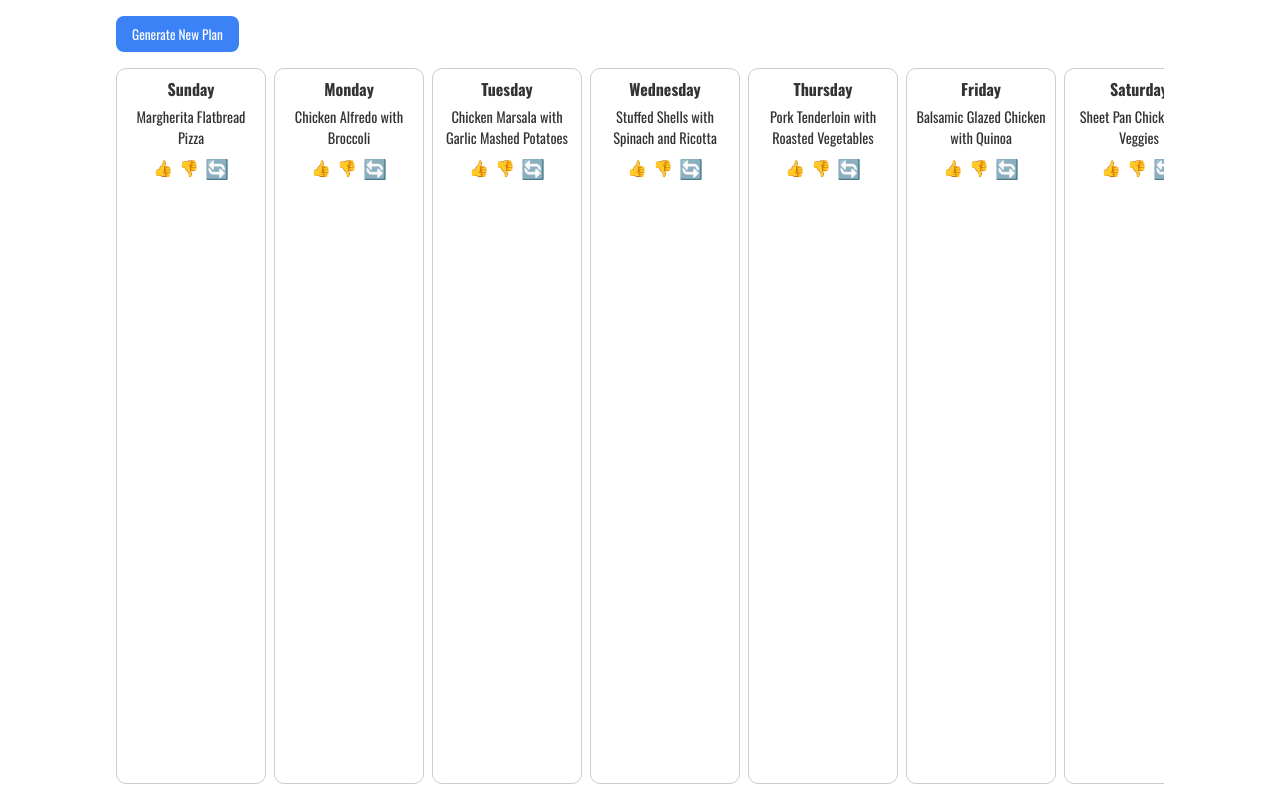
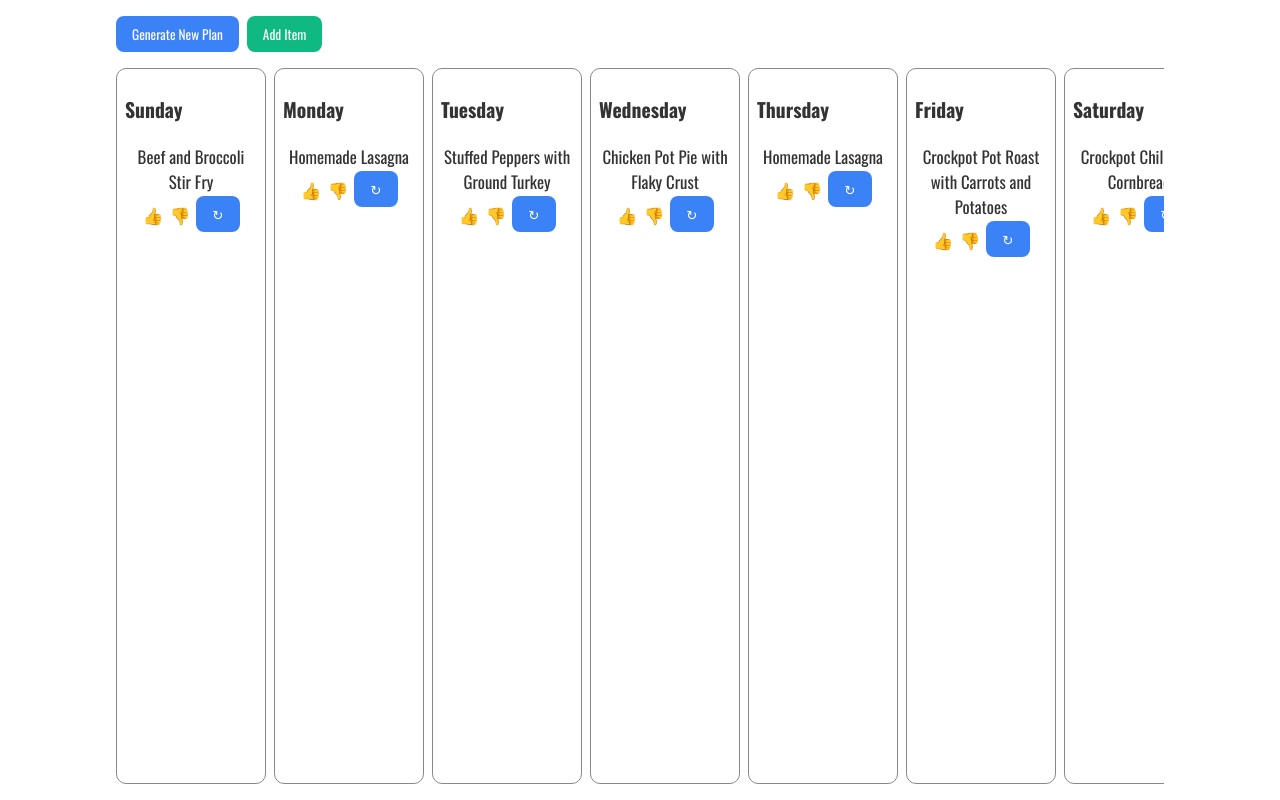
Before and after one commit to festaman/Dakplanner2, a plain HTML site: page index.html in a window 1280 px wide. Drawn offline with nearby package versions, Linux system fonts and the light colour scheme.

Commit message:
Update index.html

```diff
--- a/index.html
+++ b/index.html
@@ -19,30 +19,38 @@ INSTRUCTIONS FOR DAKBOARD SETUP:
   <style>
     html, body { font-family: 'Oswald', sans-serif; margin: 0; padding: 0; width: 100%; height: 100%; background: transparent; color: #333333; display: flex; justify-content: center; }
     main { display: flex; flex-direction: column; padding: 1rem; width: 100%; max-width: 1080px; height: 100%; box-sizing: border-box; }
-    .controls { display: flex; justify-content: flex-start; flex-wrap: wrap; margin-bottom: 1rem; }
+    .controls { display: flex; justify-content: flex-start; flex-wrap: wrap; margin-bottom: 1rem; gap: .5rem; }
     button { background: #3b82f6; color: white; border: none; border-radius: 8px; padding: 0.5rem 1rem; cursor: pointer; font-family: 'Oswald', sans-serif; }
     button:hover { background: #2563eb; }
-    #mealContainer { display: flex; gap: 0.5rem; flex-grow: 1; overflow-x: auto; }
-    .meal-day { background: rgba(255,255,255,0.1); border-radius: 10px; padding: 0.5rem; flex: 1 1 calc(14% - 0.5rem); min-width: 150px; color: #333333; box-sizing: border-box; border: 1px solid #cccccc; font-size: 0.9rem; display: flex; flex-direction: column; justify-content: flex-start; }
-    .meal-day h3 { margin: 0 0 0.3rem 0; color: #333333; font-size: 1rem; text-align: center; }
+    #mealContainer { display: flex; gap: 0.5rem; flex-grow: 1; overflow-x: auto; align-items: stretch; }
+    .meal-day { background: rgba(255,255,255,0.1); border: 1px solid #888888; border-radius: 10px; padding: 0.4rem 0.5rem 0.3rem 0.5rem; flex: 1 1 calc(14% - 0.5rem); min-width: 150px; color: #333333; box-sizing: border-box; font-size: 1.05rem; display: flex; flex-direction: column; justify-content: flex-start; height: 100%; }
+    .meal-day h3 {$1 font-size: 1.15rem;}
     .meal-day p, .meal-day .meal-name { color: #333333; margin: 0; text-align: center; }
-    .rating { margin-top: 0.3rem; display: flex; justify-content: center; align-items: center; gap: 6px; }
-    .thumb { cursor: pointer; font-size: 1rem; }
-    .thumb.up.active { color: #16a34a; }
-    .thumb.down.active { color: #dc2626; }
-    .replace-btn { background: transparent; border: none; cursor: pointer; font-size: 1.2rem; padding: 0; }
+    .rating { margin-top: 0.15rem; margin-bottom: 0; display: flex; justify-content: center; align-items: center; gap: 6px; }
+    .thumb {$1 font-size: 1.2rem;}
+    .thumb.up.active { color: #16a34a; filter: none; }
+    .thumb.down.active { color: #dc2626; filter: none; }
+    .replace-btn {$1 font-size: 1.3rem;
     .replace-btn:hover { color: #f97316; }
-  </style>
+  .thumb:hover { opacity: 0.6; filter: grayscale(60%); }
+.replace-btn { transition: color 0.25s ease, opacity 0.25s ease; }
+.replace-btn:hover { opacity: 0.7; }
+</style>
 </head>
 <body>
   <main>
     <div class="controls">
       <button id="newPlan">Generate New Plan</button>
+      <button id="addItem" style="background:#10b981;">Add Item</button>
     </div>
     <div id="mealContainer"></div>
   </main>
+
   <script>
-    const dinners = [
+    // -----------------------------
+    // Data
+    // -----------------------------
+    const baseDinners = [
       'Beef Stroganoff over Egg Noodles', 'Chicken Marsala with Garlic Mashed Potatoes',
       'Pork Tenderloin with Roasted Vegetables', 'Stuffed Peppers with Ground Turkey',
       'Teriyaki Chicken with Stir-Fried Veggies', 'Homemade Lasagna', 'Balsamic Glazed Chicken with Quinoa',
@@ -59,19 +67,42 @@ INSTRUCTIONS FOR DAKBOARD SETUP:
       'Sausage and Peppers over Rice', 'Spaghetti Carbonara'
     ];
 
+    function loadCustomDinners(){
+      try { return JSON.parse(localStorage.getItem('customDinners')) || []; } catch(e){ return []; }
+    }
+    function saveCustomDinners(list){ localStorage.setItem('customDinners', JSON.stringify(list)); }
+    function getDinners(){ return baseDinners.concat(loadCustomDinners()); }
+
     const mealContainer = document.getElementById('mealContainer');
     let favorites = JSON.parse(localStorage.getItem('favorites')) || {};
 
+    // -----------------------------
+    // Helpers
+    // -----------------------------
     function getRandomDinner(exclude = null) {
+      const all = getDinners();
+      if (all.length === 0) return '';
+
+      // Weight toward liked, away from disliked
+      const liked = all.filter(x => favorites[x] === 'up');
+      const neutral = all.filter(x => !favorites[x]);
+      const weighted = [...liked, ...neutral, ...neutral, ...liked];
+      const pool = (weighted.length > 0) ? weighted : all;
+
       let choice;
-      do { choice = dinners[Math.floor(Math.random() * dinners.length)]; } while (choice === exclude);
-      return choice;
+      let safety = 0;
+      do {
+        choice = pool[Math.floor(Math.random() * pool.length)];
+        safety++;
+      } while (choice === exclude && safety < 15);
+
+      return choice || all[0];
     }
 
     function generatePlan() {
       const plan = [];
       const days = ['Sunday', 'Monday', 'Tuesday', 'Wednesday', 'Thursday', 'Friday', 'Saturday'];
-      for (let i = 0; i < 7; i++) { plan.push({ day: days[i], dinner: getRandomDinner() }); }
+      for (let i = 0; i < 7; i++) plan.push({ day: days[i], dinner: getRandomDinner() });
       return plan;
     }
 
@@ -92,13 +123,25 @@ INSTRUCTIONS FOR DAKBOARD SETUP:
           <div class="rating">
             <span class="thumb up ${upActive}">👍</span>
             <span class="thumb down ${downActive}">👎</span>
-            <button class="replace-btn">🔄</button>
+            <button class="replace-btn" title="Replace">↻</button>
           </div>
         `;
 
-        div.querySelector('.thumb.up').addEventListener('click', () => { favorites[day.dinner] = favorites[day.dinner] === 'up' ? null : 'up'; saveFavorites(); renderPlan(plan); });
-        div.querySelector('.thumb.down').addEventListener('click', () => { favorites[day.dinner] = favorites[day.dinner] === 'down' ? null : 'down'; saveFavorites(); renderPlan(plan); });
-        div.querySelector('.replace-btn').addEventListener('click', () => { day.dinner = getRandomDinner(day.dinner); localStorage.setItem('familyDinnerPlan', JSON.stringify(plan)); renderPlan(plan); });
+        div.querySelector('.thumb.up').addEventListener('click', () => {
+          favorites[day.dinner] = favorites[day.dinner] === 'up' ? null : 'up';
+          saveFavorites();
+          renderPlan(plan);
+        });
+        div.querySelector('.thumb.down').addEventListener('click', () => {
+          favorites[day.dinner] = favorites[day.dinner] === 'down' ? null : 'down';
+          saveFavorites();
+          renderPlan(plan);
+        });
+        div.querySelector('.replace-btn').addEventListener('click', () => {
+          day.dinner = getRandomDinner(day.dinner);
+          localStorage.setItem('familyDinnerPlan', JSON.stringify(plan));
+          renderPlan(plan);
+        });
 
         mealContainer.appendChild(div);
       });
@@ -110,8 +153,44 @@ INSTRUCTIONS FOR DAKBOARD SETUP:
       else { const newPlan = generatePlan(); localStorage.setItem('familyDinnerPlan', JSON.stringify(newPlan)); renderPlan(newPlan); }
     }
 
-    document.getElementById('newPlan').addEventListener('click', () => { const newPlan = generatePlan(); localStorage.setItem('familyDinnerPlan', JSON.stringify(newPlan)); renderPlan(newPlan); });
+    document.getElementById('newPlan').addEventListener('click', () => {
+      const newPlan = generatePlan();
+      localStorage.setItem('familyDinnerPlan', JSON.stringify(newPlan));
+      renderPlan(newPlan);
+    });
 
+    document.getElementById('addItem').addEventListener('click', () => {
+      const name = (prompt('Add a dinner item (e.g., "Chicken Piccata")') || '').trim();
+      if (!name) return;
+      const custom = loadCustomDinners();
+      const exists = baseDinners.concat(custom).some(x => x.toLowerCase() === name.toLowerCase());
+      if (exists) { alert('That item already exists.'); return; }
+      custom.push(name);
+      saveCustomDinners(custom);
+      alert('Added! New suggestions will include it.');
+    });
+
+    // -----------------------------
+    // Minimal Test Cases (console)
+    // -----------------------------
+    ;(function runTests(){
+      try {
+        console.assert(typeof getRandomDinner() === 'string', 'getRandomDinner should return a string');
+        const ex = baseDinners[0];
+        let tries = 20, ok = true;
+        while (tries--) { if (getRandomDinner(ex) === ex) ok = false; }
+        console.assert(ok, 'getRandomDinner(exclude) should avoid excluded item (most tries)');
+        const before = loadCustomDinners().length;
+        saveCustomDinners(['Test Item']);
+        console.assert(loadCustomDinners().length >= before, 'custom dinners should persist');
+        // cleanup test artifact (non-destructive)
+        const current = loadCustomDinners().filter(x => x !== 'Test Item');
+        saveCustomDinners(current);
+        console.log('Meal Planner tests passed');
+      } catch(e){ console.warn('Meal Planner tests encountered an issue:', e); }
+    })();
+
+    // Kickoff
     loadPlan();
   </script>
 </body>
```
